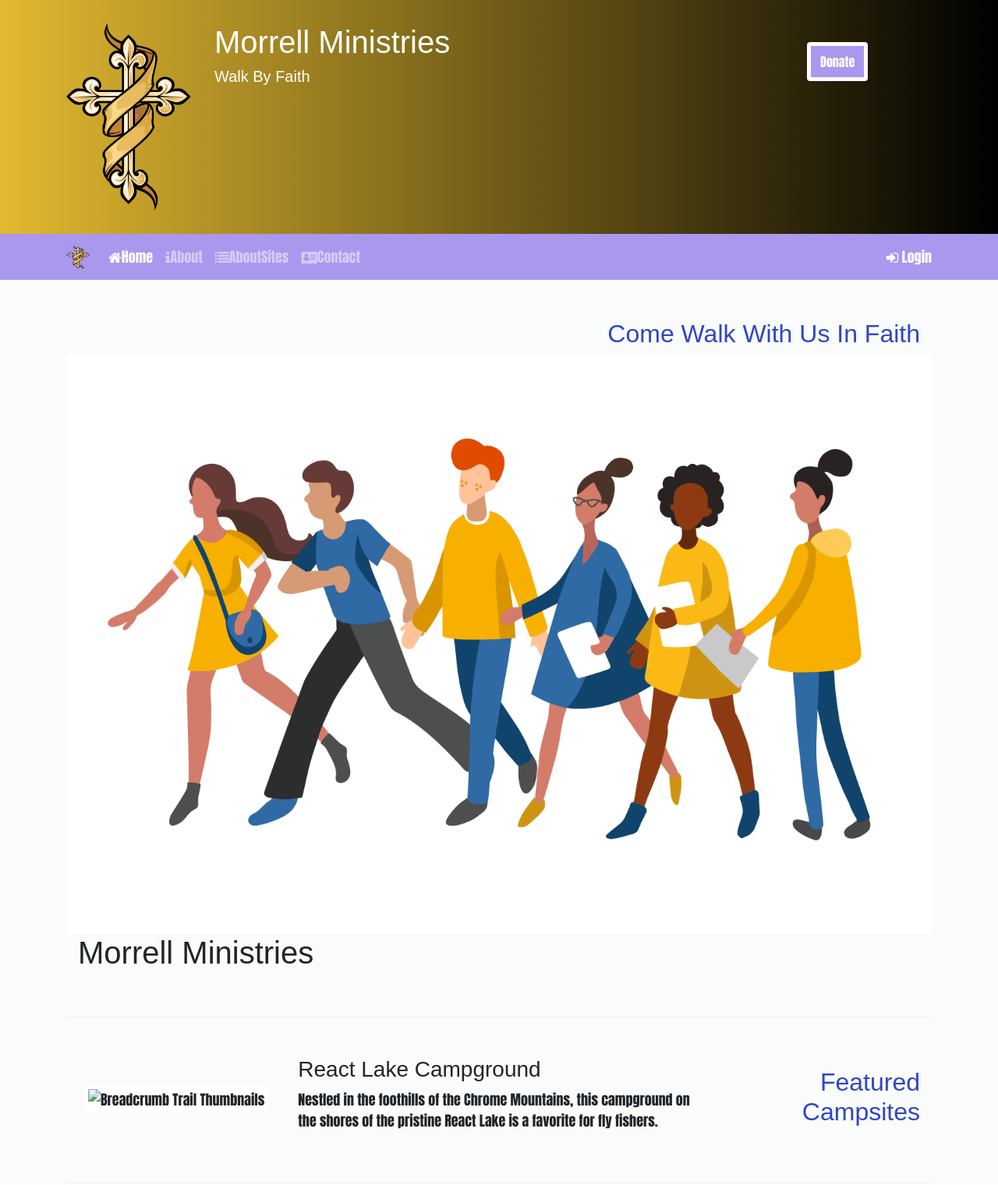
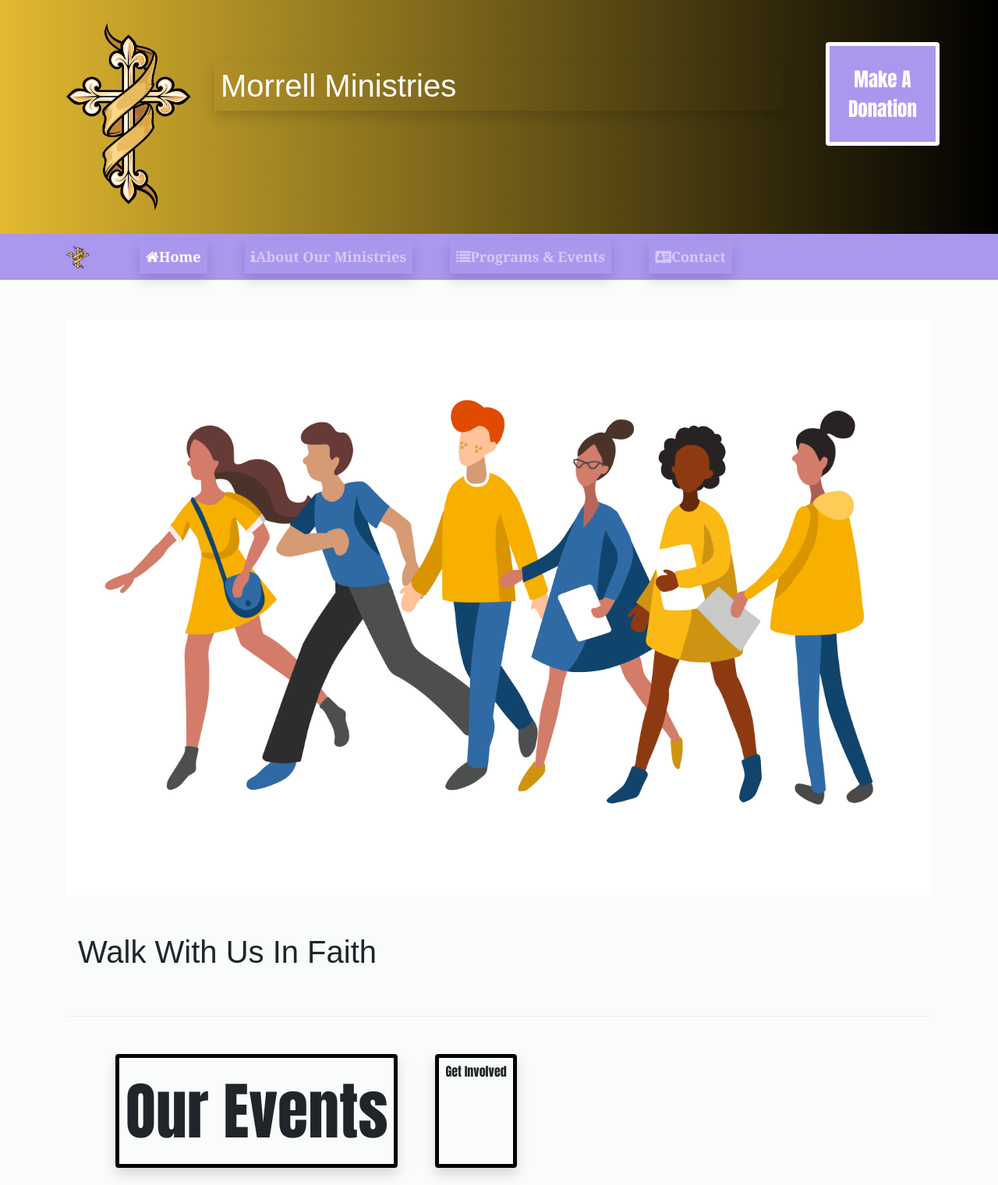
Before and after one commit to jakthedev/MorrellMinistries, a website: page index.html in a window 1280 px wide. Shown: the top 1520 px of the page at 78% size. Drawn offline with nearby package versions, Linux system fonts and the light colour scheme.

Commit message:
added to home pg. Header & navbar done

```diff
--- a/css/styles.css
+++ b/css/styles.css
@@ -4,8 +4,14 @@ body {
     font-size: large;
 }
 
-h1, h2, h3, h5 {
+h2, h3, h5 {
     font-family: fantasy, cursive;
+}
+
+h1 {
+    font-family: fantasy, cursive;
+    font-size: 40px;
+
 }
 
 h2 {
@@ -14,6 +20,13 @@ h2 {
 
 header h2 {
     color: #CEC8FF;
+
+}
+
+
+.navbar {
+    font-family:Georgia, 'Times New Roman', Times, serif;
+    font-weight: 1000;
 
 }
 
@@ -66,10 +79,21 @@ header h2 {
 
 }
 
+.btn-ourEvents {
+    font-size: 80px;
+    border: black 5px solid;
+}
+
+.btn-getInvolved {
+    font-size: 80px;
+    border: black 5px solid;
+}
+
 .btn-primary {
     background-color: #aa97ee;
     border-style: initial;
-    border: 5px solid
+    border: 5px solid;
+    font-size: 25px;
 
 }
 
@@ -88,8 +112,10 @@ header h2 {
     border-style: ridge;
 }
 
-.img-thumbnail {
+.img-thumbnail1 {
     border: #f8f8fa;
+    border-image-width: 200px;
+
 
 }
 
--- a/index.html
+++ b/index.html
@@ -24,13 +24,12 @@
                 <div class="col-4 col-sm-3 col-md-2 align-self-center">
                     <a href="index.html"><img src="img/logo.png" class="img-fluid" /></a>
                 </div>
-                <div class="col">
-                    <h1>Morrell Ministries</h1>
-                    <h5>Walk By Faith</h5>
+                <div class="col mt-5" id="titleHeader">
+                    <h1 class="shadow p-2" >Morrell Ministries</h1>
                 </div>
                     <div class="col-2 mt-4 ">
-                        <a class="btn btn-primary py-2" id="reserveButton" role="button">
-                        Donate
+                        <a class=" btn btn-primary p-4 ml-4" id="reserveButton" role="button">
+                        Make A Donation
                         </a>
                 </div>
             </div>
@@ -38,7 +37,7 @@
     </header>
 
 
-<nav class="navbar navbar-expand-sm navbar-dark sticky-top">
+<nav class="navbar navbar-expand-sm navbar-dark sticky-top ">
     <div class="container">
         <a class="navbar-brand" href="index.html"><img src="img/logo.png" height="30" width="30" /> </a>
     <button class="navbar-toggler" type="button"
@@ -47,75 +46,40 @@
 </button>
 <div class="collapse navbar-collapse" id="nucampNavbar">
         <ul class="navbar-nav">
-            <li class="nav-item active"><a class="nav-link" href="index.html"><i class="fa fa-home fa -lg"></i>Home</a></li>
-            <li class="nav-item"><a class="nav-link" href="aboutus.html"><i class="fa fa-info fa -lg"></i>About</a></li>
-            <li class="nav-item"><a class="nav-link" href="#"><i class="fa fa-list fa -lg"></i>AboutSites</a></li>
-            <li class="nav-item"><a class="nav-link" href="contactus.html"><i class="fa fa-address-card fa -lg"></i>Contact</a></li>
+            <li class="nav-item shadow ml-5 active"><a class="nav-link" href="index.html"><i class="fas fa-home fa -lg"></i>Home</a></li>
+            <li class="nav-item shadow ml-5"><a class="nav-link" href="aboutus.html"><i class="fa fa-info fa -lg"></i>About Our Ministries</a></li>
+            <li class="nav-item shadow ml-5"><a class="nav-link" href="#"><i class="fa fa-list fa -lg"></i>Programs & Events</a></li>
+            <li class="nav-item shadow ml-5"><a class="nav-link" href="contactus.html"><i class="fa fa-address-card fa -lg"></i>Contact</a></li>
         </ul>
-        <div class="navbar-text ml-auto">
-            <a role="button" data-toggle="modal" data-target="#loginModal">
-                <i class="fa fa-sign-in"></i> Login
-            </a>
         </span>
         </div>
     </div>
 </nav>
 
-<div id="loginModal" class="modal fade" role="dialog">
-    <div class="modal-dialog" role="document">
-        <div class="modal-content">
-            <div class="modal-header">
-                <h3 class="modal-title">Login</h3>
-                <button type="button" class="close" data-dismiss="modal">&times;</button>
-            </div>
-            <div class="modal-body">
-                <div class="container-fluid">
-                    <form>
-                            <div class="form-row">
-                                <div class="form-group col-12">
-                                    <label class="sr-only" for="loginEmail">Email address</label>
-                                    <input type="email" class="form-control form-control-sm" id="loginEmail" placeholder="Enter email">
-                                </div>
-                                <div class="form-group col-12">
-                                    <label class="sr-only" for="loginPassword">Password</label>
-                                    <input type="password" class="form-control form-control-sm" id="loginPassword" placeholder="Enter password">
-                                </div>
-                                <div class="form-check">
-                                    <input class="form-check-input" type="checkbox">
-                                    <label class="form-check-label"> Remember Me</label>
-                                    </div>
-                                </div>
-                            </div>
-                            <div class="form-row">
-                                <button type="button" class="btn btn-secondary btn-sm ml-auto" data-dismiss="modal">Cancel</button>
-                                <button type="submit" class="btn btn-secondary btn-sm ml-auto" data-dismiss="modal">Submit</button>
-                            </div>
 
-                    </form>
-                </div>
-            </div>
-            </div>
-        </div>
-    </div>
-</div>
 
 <div class="container">
 <div class="col">
     <div class="media">
         <div class="row row-content align-items-center">
-
-       <img class="d-flex img-thumbnail" style="position:sticky;" src="img/homepagepeople.png" alt="Breadcrumb Trail Thumbnails"  />
-       <div class="col-sm-4 order-sm-first col-xl">
-        <h2 class="text-sm-right"> Come Walk With Us In Faith </h2>
-   </div>
+        <img class="d-flex img-fluid mb-5" src="img/homepagepeople.png" alt="Breadcrumb Trail Thumbnails"  />
    <div class="col">
-      <h1>Morrell Ministries</h1>
+      <h1>Walk With Us In Faith</h1>
       </div>
    </div>
 </div>
 </div>
 </div>
+
+<div class="container">
+    <div class="col">
+        <div class="d-flex flex-row">
+                <div class="btn btn-ourEvents shadow mt-5 ml-5 p-2" role="button">Our Events</div>
+                <div class="btn btn-getInvolved shadow mt-5 ml-5 p-2"role="button"><h6>Get Involved</h6></div>
+        </div>
+    </div>
 </div>
+
 
 <div class="container">
 <div class="col">
--- a/package.json
+++ b/package.json
@@ -14,6 +14,7 @@
     "lite-server": "^2.5.4"
   },
   "dependencies": {
+    "@fortawesome/fontawesome-free": "^5.3.0",
     "bootstrap": "^4.5.2",
     "bootstrap-social": "^5.1.1",
     "font-awesome": "^4.7.0",
```
Also changed, not shown: 1 other file.
